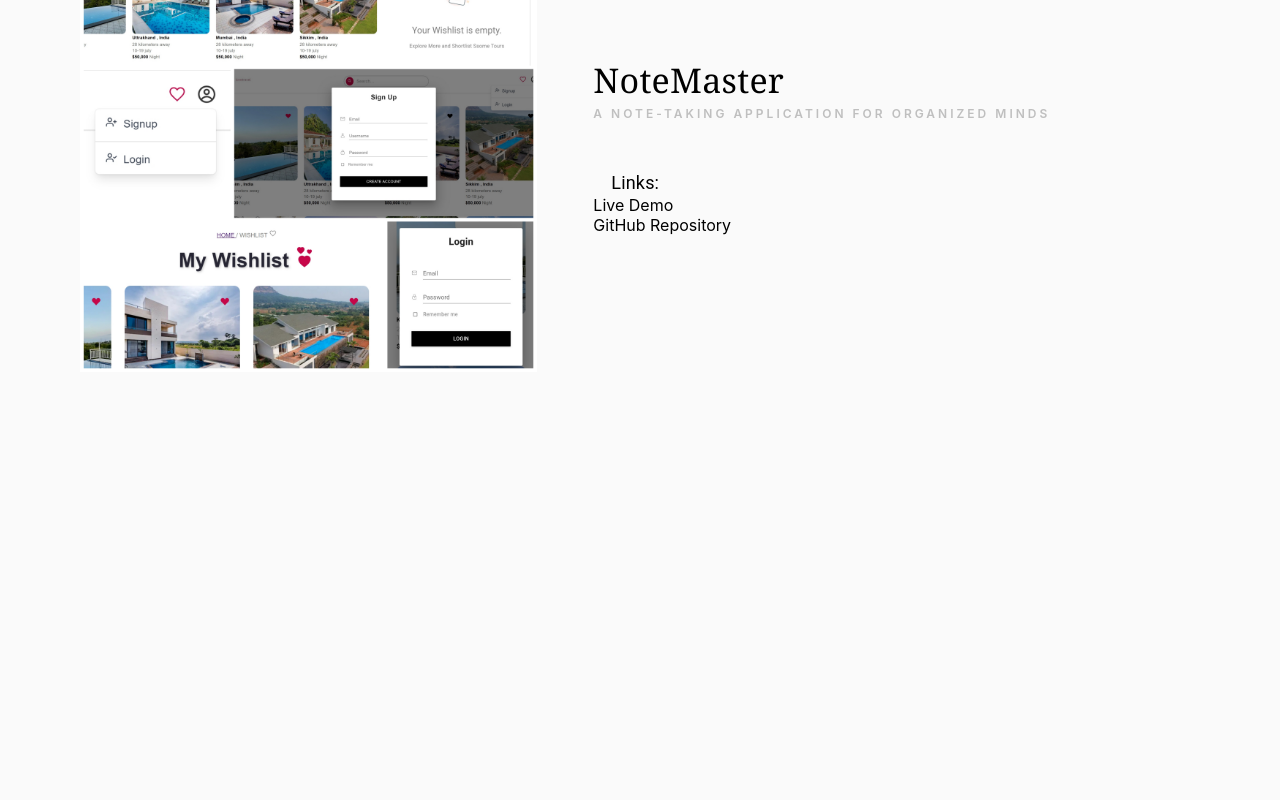
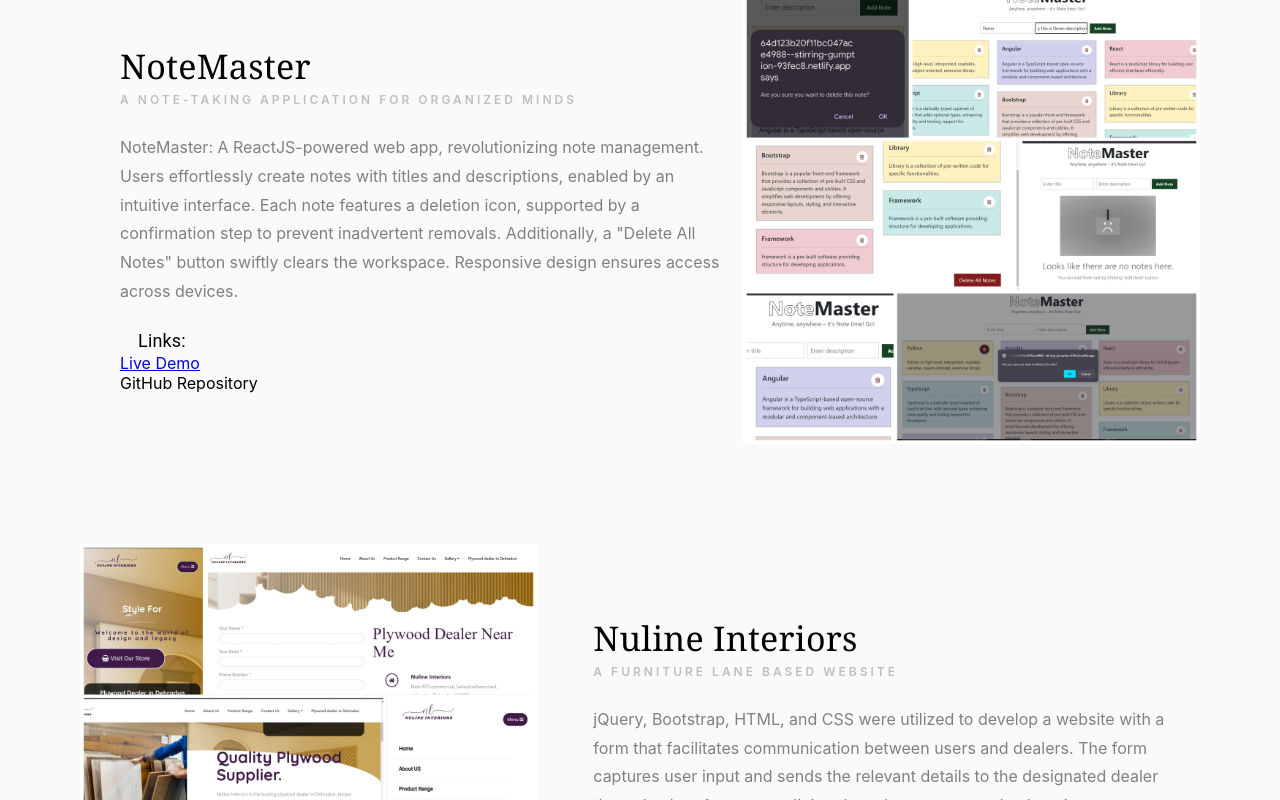
Before and after one commit to Sonali639/Portfolio, a React (Create React App) app: page /projects in a window 1280 px wide. Shown: the part 980-1780 px from the top of the page. Before the commit the page ends 1396 px from the top, so only its background shows below. Built offline with nearby package versions, Linux system fonts and the light colour scheme; some icons are missing.

Commit message:
all projects added

```diff
--- a/src/components/Projects.jsx
+++ b/src/components/Projects.jsx
@@ -19,12 +19,12 @@
 
 
   return (
-    <Box sx={{ px: 5, py: 5 ,mx:3}}>
+    <Box sx={{ px: 5 ,mx:3}}>
       <Title Title={title} />
 
       <Box sx={{ px: 2 }}>
       {ProjectData.map((data, index) => (
-        <Grid container spacing={2} sx={{alignItems:"Center"}} key={index}>
+        <Grid container spacing={2} sx={{ alignItems: "center", mt: index > 0 ? 5 : 0, pt: index > 0 ? 5 : 0  }}  direction={data.direction} key={index}>
           <Grid item xs={12} md={5}>
             <Item>
               <img src="" alt="" srcset={data.img} width="100%"/>
--- a/src/components/projectData.js
+++ b/src/components/projectData.js
@@ -1,11 +1,12 @@
 
 import loveTravel from '../Images/love-travel.jpg';
-
-
+import noteMaster from '../Images/noteMaster.jpg';
+import funitureLane from '../Images/furniture-lane.jpg';
 
 const ProjectData=[
     {
 img:loveTravel,
+direction:'row',
 projectTitle:'Love Travel',
 miniTitle:'  A website based on Travel Agency',
 desc:'Introducing "Love Travel," a captivating frontend project developed using ReactJS and Material-UI. Users can easily add destinations to their wishlist via heart icons on engaging tour cards. Featuring responsive design, "Love Trave" also includes user-friendly login and signup options in the navbar. This project showcases my frontend skills in design, functionality, and responsiveness, making it a valuable asset for my portfolio.',
@@ -13,9 +14,20 @@
 githubLink:'https://github.com/Sonali639/WonderWay'
     },
     {
-        img:loveTravel,
+        img:noteMaster,
+        direction:'row-reverse',
         projectTitle:'NoteMaster',
         miniTitle:'  A Note-Taking Application for Organized Minds',
+        desc:'NoteMaster: A ReactJS-powered web app, revolutionizing note management. Users effortlessly create notes with titles and descriptions, enabled by an intuitive interface. Each note features a deletion icon, supported by a confirmation step to prevent inadvertent removals. Additionally, a "Delete All Notes" button swiftly clears the workspace.  Responsive design ensures access across devices.',
+        projectLink:'https://64d123b20f11bc047ace4988--stirring-gumption-93fec8.netlify.app/',
+    },
+    {
+        img:funitureLane,
+        direction:'row',
+        projectTitle:'Nuline Interiors',
+        miniTitle:'  A Furniture Lane based Website',
+        desc:'jQuery, Bootstrap, HTML, and CSS were utilized to develop a website with a form that facilitates communication between users and dealers. The form captures user input and sends the relevant details to the designated dealer through whatsApp, streamlining the sales process and enhancing user experience.',
+        projectLink:'https://nulineinteriors.com/',
     }
 ]
 export default ProjectData;
```
Also changed, not shown: src/Images/furniture-lane.jpg (added), src/Images/noteMaster.jpg (added).
